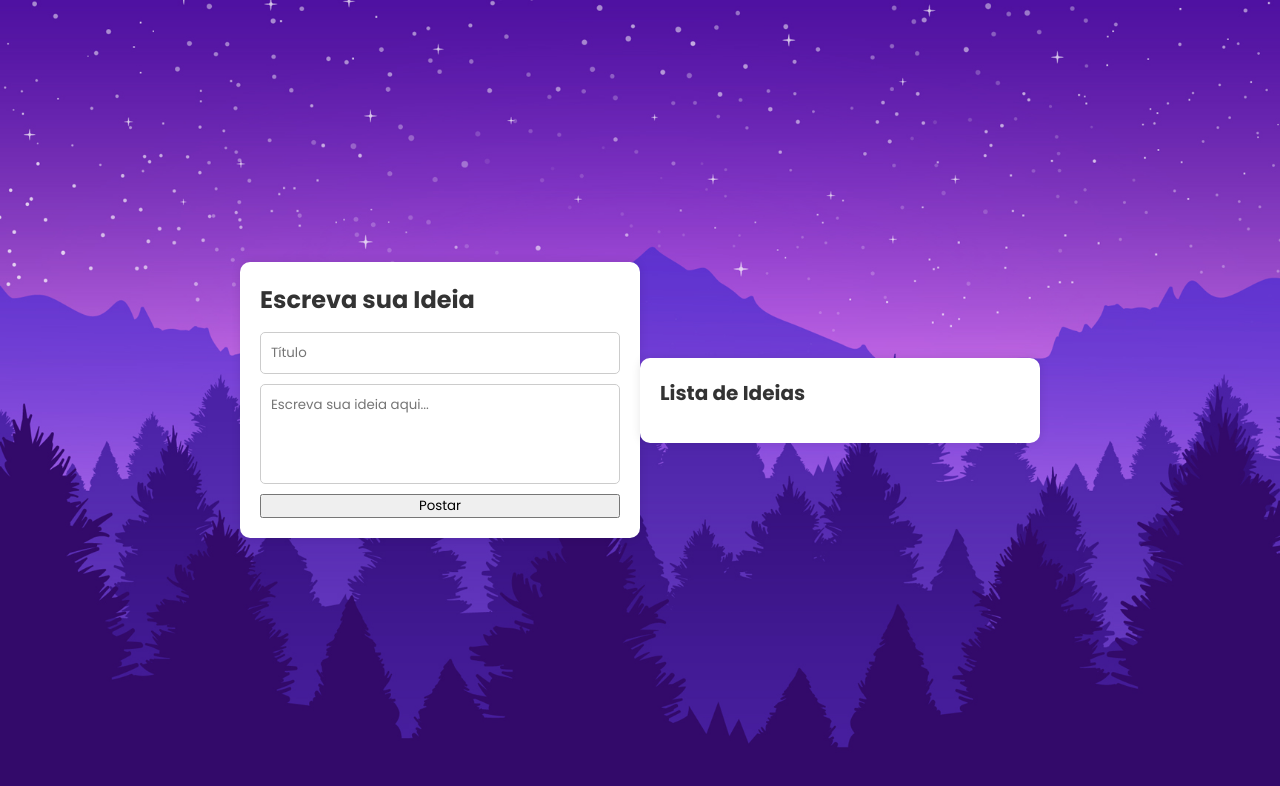
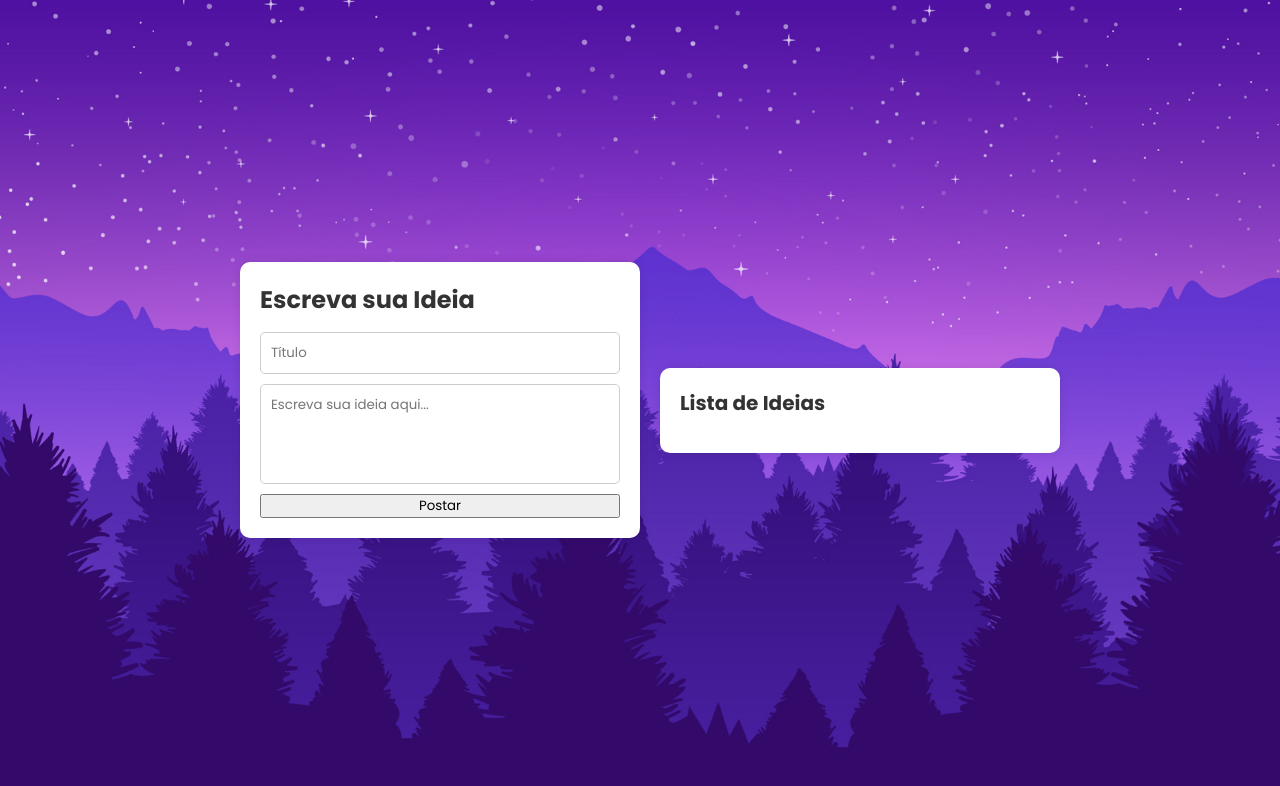
Before and after one commit to meclyn/sideproject, a plain HTML site: page modelo.html in a window 1280 px wide. Drawn offline with Linux system fonts and the light colour scheme.

Commit message:
v1.03.01 Adicionado um pouco de estilização

```diff
--- a/style02.css
+++ b/style02.css
@@ -76,6 +76,9 @@ textarea {
 
 
 .message-display {
+  position: relative;
+  top: 10px;
+  left: 20px;
   background-color: white;
   padding: 20px;
   border-radius: 10px;
```
